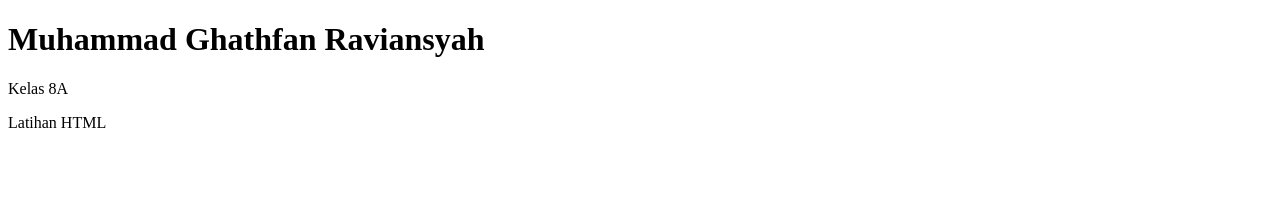
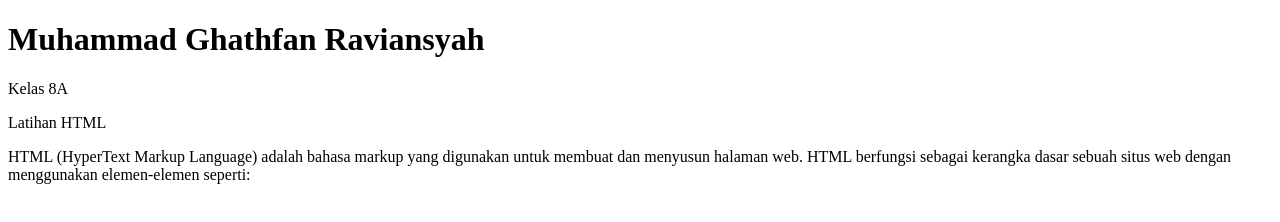
Before and after one commit to Ghathfan2010/HTML, a plain HTML site: page index.html in a window 1280 px wide. Drawn offline with Linux system fonts and the light colour scheme.

Commit message:
add html description

```diff
--- a/index.html
+++ b/index.html
@@ -11,5 +11,9 @@
 
     <p>Latihan HTML</p>
 
+    <p>
+        HTML (HyperText Markup Language) adalah bahasa markup yang digunakan untuk membuat dan menyusun halaman web. HTML berfungsi sebagai kerangka dasar sebuah situs web dengan menggunakan elemen-elemen seperti:
+    </p>
+
 </body>
 </html>
```
